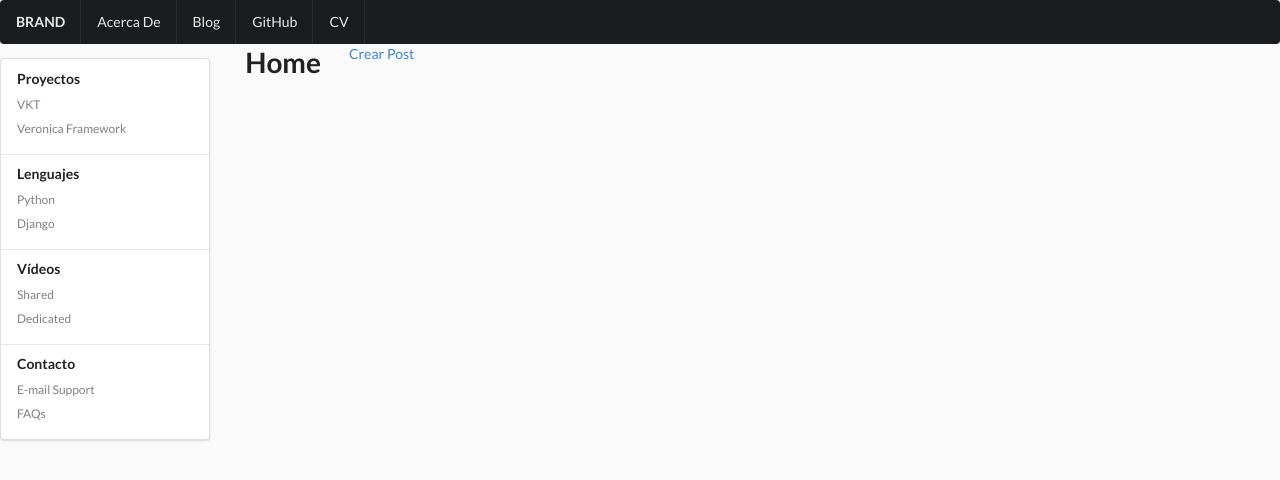
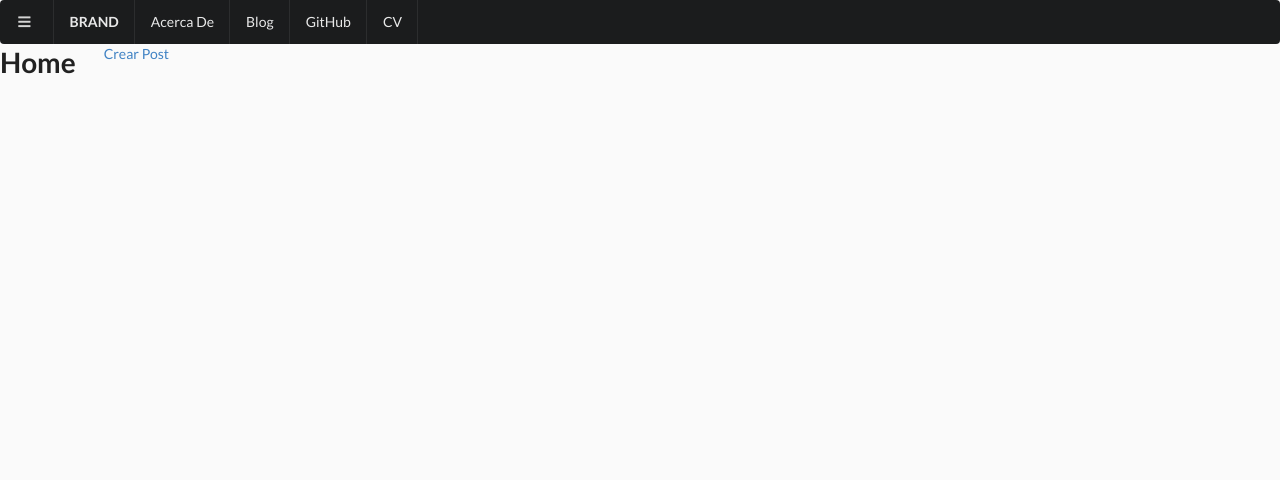
Before and after one commit to metalerk/4mlabs-platform-old, a Django app: page / in a window 1280 px wide. Shown: the top 480 px of the page. Run offline with Django 3.2, Linux system fonts and the light colour scheme; some libraries are stand-ins or nearby versions.

Commit message:
frontend update 3

```diff
--- a/templates/base.html
+++ b/templates/base.html
@@ -23,6 +23,9 @@
 
 <body>
 		<div class="ui inverted menu">
+		<a class="item" href="javascript:side_bar()">
+   <i class="content icon"></i>
+  </a>
   <div class="header item">
     <a href="/">BRAND</a>
   </div>
@@ -42,7 +45,7 @@
 
 <div class="ui grid">
 	<div class="row">
-		<div class="three wide column">
+		<!-- <div class="three wide column">
 			<div class="three wide column">
 				<div class="ui vertical menu">
 					  <div class="item">
@@ -75,7 +78,23 @@
 					  </div>
 					</div>
 			</div>
-		</div>
+		</div> -->
+
+		<div class="ui left demo vertical inverted sidebar labeled icon menu">
+  <a class="item">
+    <i class="home icon"></i>
+    Home
+  </a>
+  <a class="item">
+    <i class="block layout icon"></i>
+    Topics
+  </a>
+  <a class="item">
+    <i class="smile icon"></i>
+    Friends
+  </a>
+</div>
+
 
 		<div class="thirteen wide column">
 			<div class="ui grid">
@@ -86,5 +105,12 @@
 	</div>
 </div>
 
+<script>
+	function side_bar(){
+		$('.ui.labeled.icon.sidebar')
+  .sidebar('toggle');
+	}
+</script>
+
 </body>
 </html>
```
